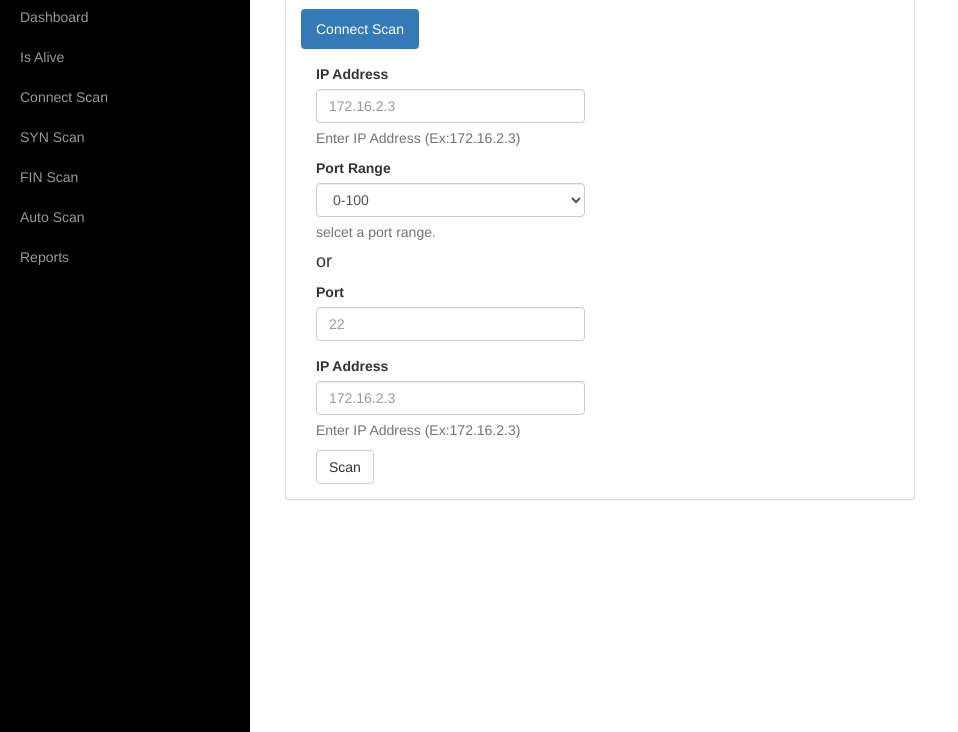
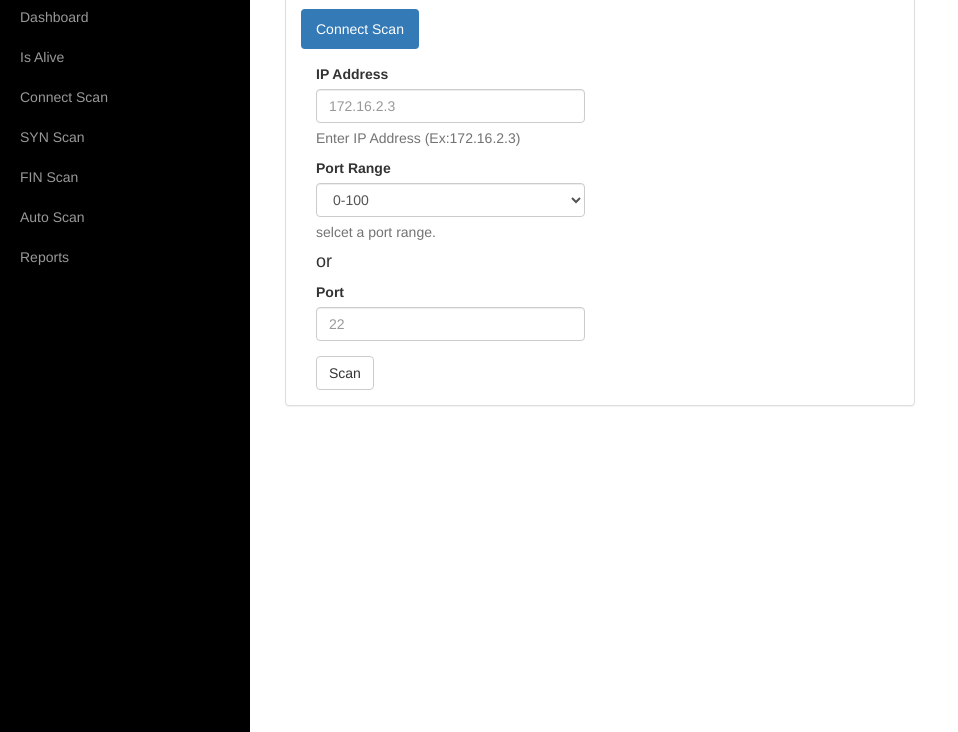
Before and after one commit to rohanbharadwaj/portscanner, a plain HTML site: page clean_code/connect.html in a window 1280 px wide. Shown: the part 68-800 px from the top of the page, without its empty margins (0-958 px from the left). Drawn offline with Linux system fonts and the light colour scheme.

Commit message:
Update connect.html

```diff
--- a/clean_code/connect.html
+++ b/clean_code/connect.html
@@ -113,9 +113,9 @@
                                              <input id="port" class="form-control" placeholder="22">
                                             </div>
 
-                                            <label>IP Address</label>
-                                            <input id="input_ip" class="form-control" placeholder="172.16.2.3">
-                                            <p class="help-block">Enter IP Address (Ex:172.16.2.3)</p>
+                                            <!--<label>IP Address</label>-->
+                                            <!--<input id="input_ip" class="form-control" placeholder="172.16.2.3">-->
+                                            <!--<p class="help-block">Enter IP Address (Ex:172.16.2.3)</p>-->
                                             <button type="submit" class="btn btn-default">Scan</button>
                                          </div>
                                         </div>
```
